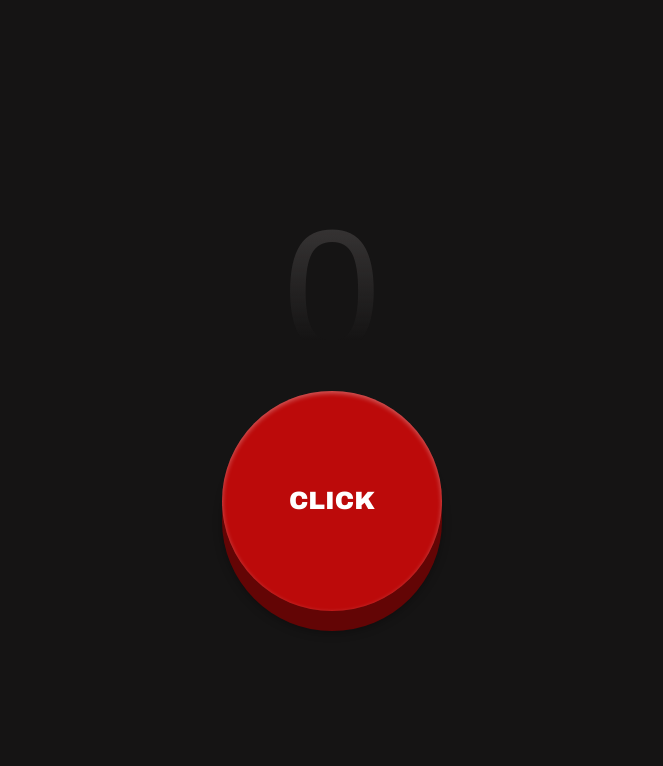
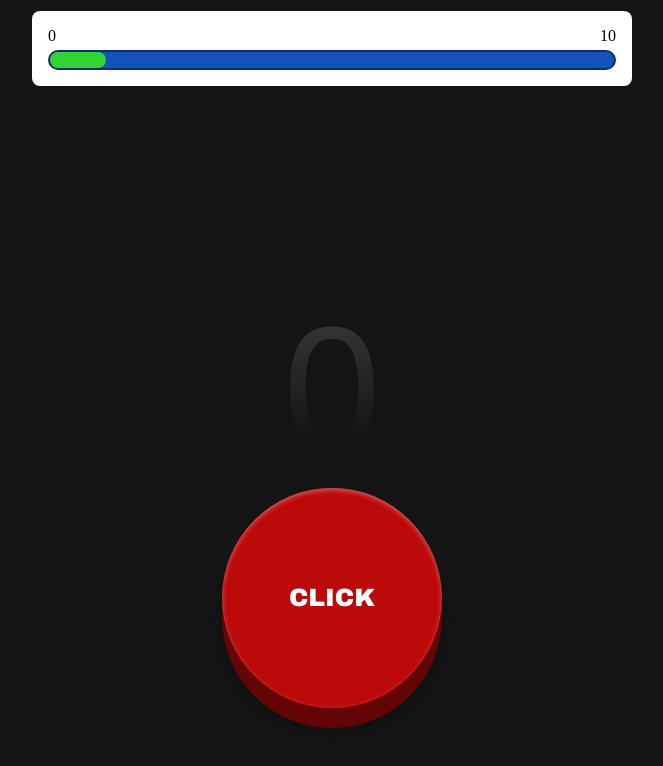
Before and after one commit to BrundevCoder/button-nyon, a plain HTML site: page index.html in a window 1280 px wide. Shown: the whole page, without its empty margins (308-971 px from the left). Drawn offline with Linux system fonts and the light colour scheme; a web font is replaced by a local one.

Commit message:
add: % bar for future updates

```diff
--- a/index.html
+++ b/index.html
@@ -7,6 +7,26 @@
     <title>ButtonNyon</title>
 </head>
 <body>
+
+    <header>
+        <div class="level-container">
+
+            <div class="box">
+                <div class="upper-part">
+                    <span>0</span>
+                    <span>10</span>
+                </div>
+
+                <div class="lower-part">
+                    <div class="bar-back">
+                        <div class="bar" style="--percent: 10%"></div>
+                    </div>
+                </div>
+            </div>
+
+        </div>
+    </header>
+
     <main>
 
         <div class="container">
--- a/style.css
+++ b/style.css
@@ -10,8 +10,52 @@ body {
     display: flex;
     justify-content: center;
     align-items: center;
+    flex-direction: column;
+    overflow: hidden;
     min-height: 100vh;
     background: #151414;
+}
+
+header {
+    padding: .7rem;
+    display: flex;
+    justify-content: center;
+    align-items: center;
+    width: 100%;
+}
+
+.level-container {
+    width: 100%;
+    max-width: 600px;
+}
+
+.box {
+    display: flex;
+    flex-direction: column;
+    gap: 5px;
+    background: #fff;
+    border-radius: 8px;
+    padding: 1rem;
+}
+
+.upper-part {
+    display: flex;
+    justify-content: space-between;
+}
+
+.bar-back {
+    width: 100%;
+    height: 20px;
+    background: rgb(19, 82, 184);
+    border: 2px solid rgb(12, 48, 105);
+    border-radius: 99px;
+}
+
+.bar {
+    width: var(--percent);
+    height: 100%;
+    background: rgb(49, 212, 51);
+    border-radius: 99px;
 }
 
 main {
```
